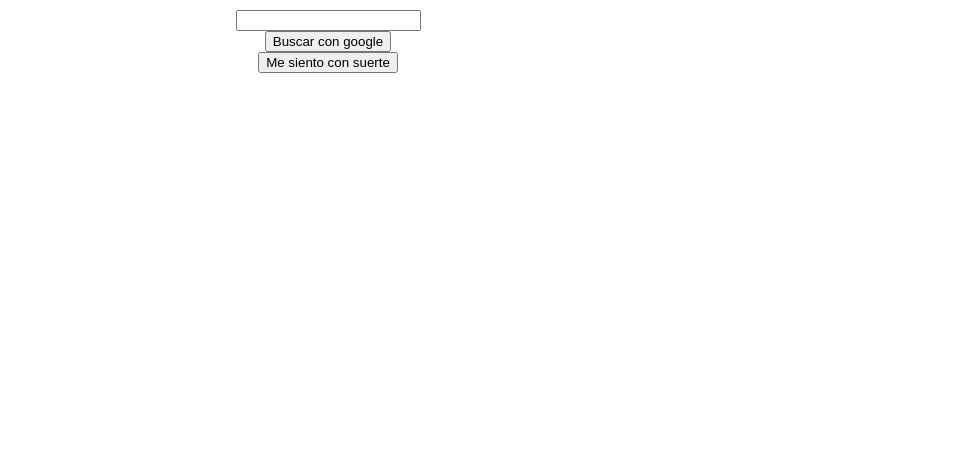
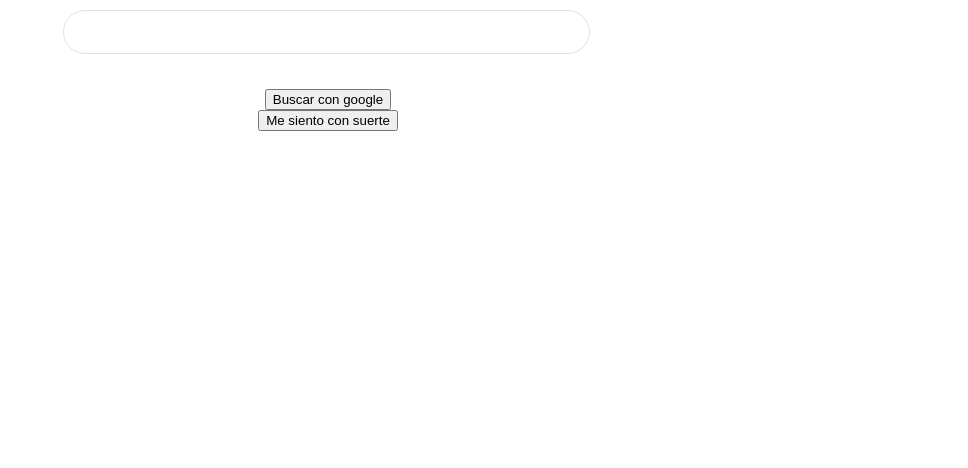
Before and after one commit to Tdroidd/google-clone, a plain HTML site: page index.html in a window 1280 px wide. Shown: the part 332-800 px from the top of the page, without its empty margins (312-1280 px from the left). Drawn offline with Linux system fonts and the light colour scheme.

Commit message:
dimos la misma forma a l input nus

```diff
--- a/css/styles.css
+++ b/css/styles.css
@@ -56,3 +56,22 @@ main .main-logo img {
     width: 272px;
     height: 92px;
 }
+main .main-input {
+    width: 530px;
+    margin: 0 auto;
+    margin-bottom: 35px;
+}
+main .main-input-container {
+    width: 525px;
+    border-radius: 100px;
+    border: 1px solid #dfe1e5;
+    display: flex;
+    justify-content: center;
+    align-items: center;
+}
+main .main-input input {
+    width: 450px;
+    height: 40px;
+    border: none;
+    outline:none;
+}
```
Also changed, not shown: index.html (+1 -2 lines).
